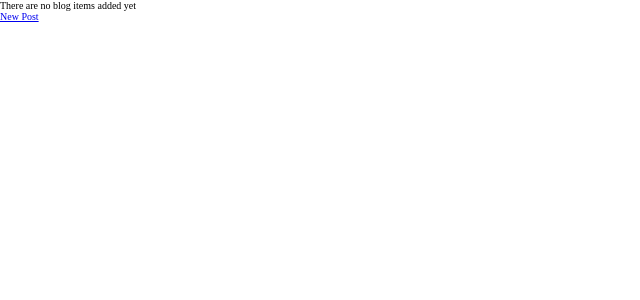
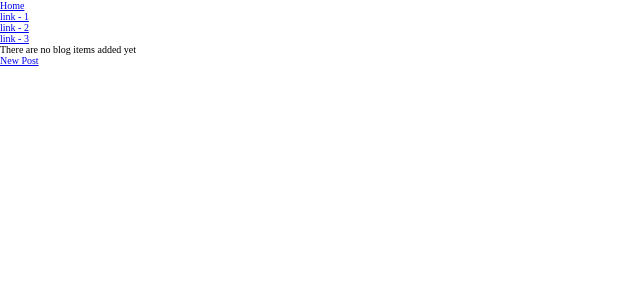
Before and after one commit to ddeveloper72/django-mongodb, a Django app: template blog/templates/blogs.html in a window 1280 px wide. Shown: the top 300 px of the page, without its empty margins (0-640 px from the left). Run offline with Django 3.2, Linux system fonts and the light colour scheme; the template is opened without the code that fills it, so the values that code supplies are empty; parts of the project's set-up code (start-up, migrations or seed data) failed here and were passed over.

Commit message:
adding nav markup WIP

```diff
--- a/templates/base.html
+++ b/templates/base.html
@@ -15,8 +15,13 @@
     <header class="header">
 
     </header>
-    <nav class="sidebar">
-
+    <nav class="nav">
+        <ul class="nav__list">
+            <li class="nav__item"><a href="#" class="nav__link"><span class="nav__link--item">Home</span></a></li>
+            <li class="nav__item"><a href="#" class="nav__link"><span class="nav__link--item">link - 1</span></a></li>
+            <li class="nav__item"><a href="#" class="nav__link"><span class="nav__link--item">link - 2</span></a></li>
+            <li class="nav__item"><a href="#" class="nav__link"><span class="nav__link--item">link - 3</span></a></li>
+        </ul>
     </nav>
 
 
```
